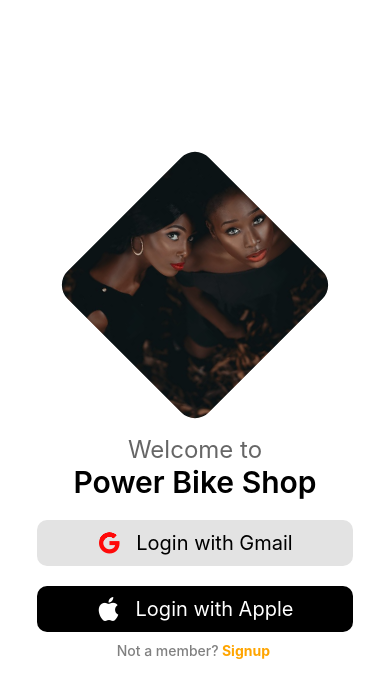
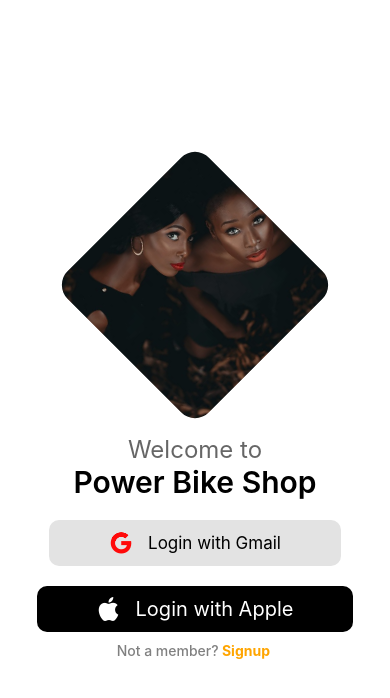
Before and after one commit to HumbleGh/expo-tutorial, a React Native app: screen /Home in a window 390 px wide. Shown: the top 698 px of the page. Built offline with nearby package versions, Linux system fonts and the light colour scheme.

Commit message:
for submission

```diff
--- a/App.js
+++ b/App.js
@@ -1,10 +1,11 @@
 import { StatusBar } from 'expo-status-bar';
 import React from 'react';
-import { StyleSheet, Text, View } from 'react-native';
+import { StyleSheet, View, Text } from 'react-native';
 import { NavigationContainer } from '@react-navigation/native';
 import { createStackNavigator } from '@react-navigation/stack';
 import Login from "./screens/Login";
-// import Home from "screens/Home";
+import Home from './screens/Home';
+
 
 
 export default function App() {
@@ -13,8 +14,9 @@ export default function App() {
   return (
     <View style={{flex: 1}}>
         <NavigationContainer>
-          <MainNavigator.Navigator screenOptions={{headerShown: false}} initialRouteName="Login" >
+          <MainNavigator.Navigator screenOptions={{headerShown: false}}  >
             <MainNavigator.Screen name="Login" component={Login} />
+           <MainNavigator.Screen name="Home" component={Home} />
           </MainNavigator.Navigator>
         </NavigationContainer>
     </View>
--- a/screens/Home.js
+++ b/screens/Home.js
@@ -1,11 +1,74 @@
 import React from 'react';
-import { View } from 'react-native';
+import { View, Text, Image, TouchableOpacity, Touchable } from 'react-native';
+import { AntDesign} from '@expo/vector-icons';
 
 
 
 
 export default function Home() {
-    return <view>
+    return (
+    <View style={{flex: 1, justifyContent: "center", alignItems: "center", backgroundColor: "white"}}>
+        <Image
+            style={{
+                width: 200,
+                height: 200,
+                borderRadius: 10,
+                marginBottom: 50,
+                borderRadius: 20,
+                transform: [{rotate: "45deg"}]
+            }}
+        source={require("../assets/girls.jpg")}
+    />
+        <Text style={{  color: "rgba(0,0,0,0.6)", fontSize: 24}}>Welcome to</Text>
+        <Text style={{color: "black", fontSize: 30, fontWeight: "600" }} >
+          Power Bike Shop
+        </Text>
+        <TouchableOpacity
+           style={{
+            backgroundColor: "#e3e3e3",
+            padding: 10,
+            paddingHorizontal: 60,
+            borderRadius: 10,
+            flexDirection: "row",
+            alignItems: "center",
+            marginTop: 20,
 
-    </view>;
+            }} >
+            <AntDesign name="google" size={24} color="rgb(256, 10, 10)" />
+             <Text style={{fontSize: 17, marginLeft: 15,
+                        }} >Login with Gmail
+                        </Text>
+         </TouchableOpacity>
+
+         <TouchableOpacity
+            // onPress={() => {
+            //     navigation.navigate("Home")
+            // }}
+            // activeOpacity={0.8}
+           style={{
+            backgroundColor: "black",
+            padding: 10,
+            paddingHorizontal: 60,
+            flexDirection: "row",
+            alignItems: 'center',
+            borderRadius: 10,
+            marginTop: 20,
+
+            }} >
+
+            <AntDesign name="apple1" size={24} color="white" />
+             <Text style={{fontSize: 20,
+                            color: "white",
+                            marginLeft: 15,
+                        }} >Login with Apple</Text>
+         </TouchableOpacity>
+
+        <TouchableOpacity>
+         <Text style={{color: "grey", marginTop: 10, fontWeight: "500"}} >
+             Not a member?
+            <Text style={{color: 'orange', fontWeight: "bold"}} > Signup </Text>
+            </Text>
+        </TouchableOpacity>
+    </View>
+    );
 }
--- a/screens/Login.js
+++ b/screens/Login.js
@@ -1,5 +1,5 @@
 import React from 'react';
-import { View, Text, Image, TouchableOpacity, Touchable } from 'react-native';
+import { View, Text, Image, TouchableOpacity, Pressable } from 'react-native';
 import { AntDesign} from '@expo/vector-icons';
 
 
@@ -23,7 +23,12 @@ export default function Login() {
         <Text style={{color: "black", fontSize: 30, fontWeight: "600" }} >
           Power Bike Shop
         </Text>
-        <TouchableOpacity
+        <Pressable
+         android_ripple
+         onPress={() => {
+             alert("Hi")
+         }}
+        // <TouchableOpacity
            style={{
             backgroundColor: "#e3e3e3",
             padding: 10,
@@ -35,12 +40,17 @@ export default function Login() {
 
             }} >
             <AntDesign name="google" size={24} color="rgb(256, 10, 10)" />
-             <Text style={{fontSize: 20, marginLeft: 15,
+             <Text style={{fontSize: 17, marginLeft: 15,
                         }} >Login with Gmail
                         </Text>
-         </TouchableOpacity>
+                    </Pressable>
+         {/* </TouchableOpacity> */}
 
          <TouchableOpacity
+            onPress={() => {
+                navigation.navigate("Home")
+            }}
+            activeOpacity={0.8}
            style={{
             backgroundColor: "black",
             padding: 10,
```
